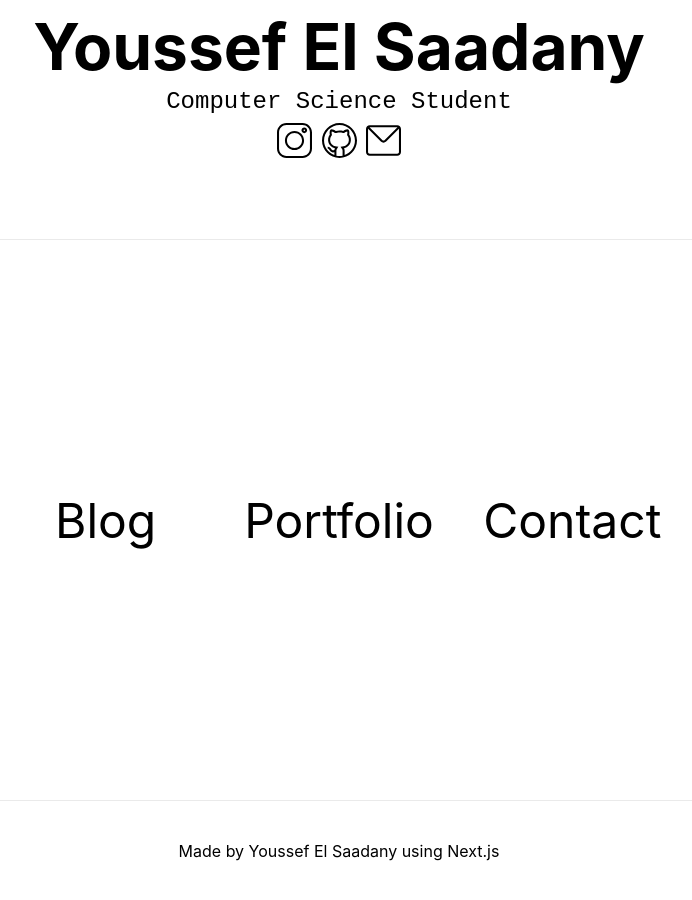
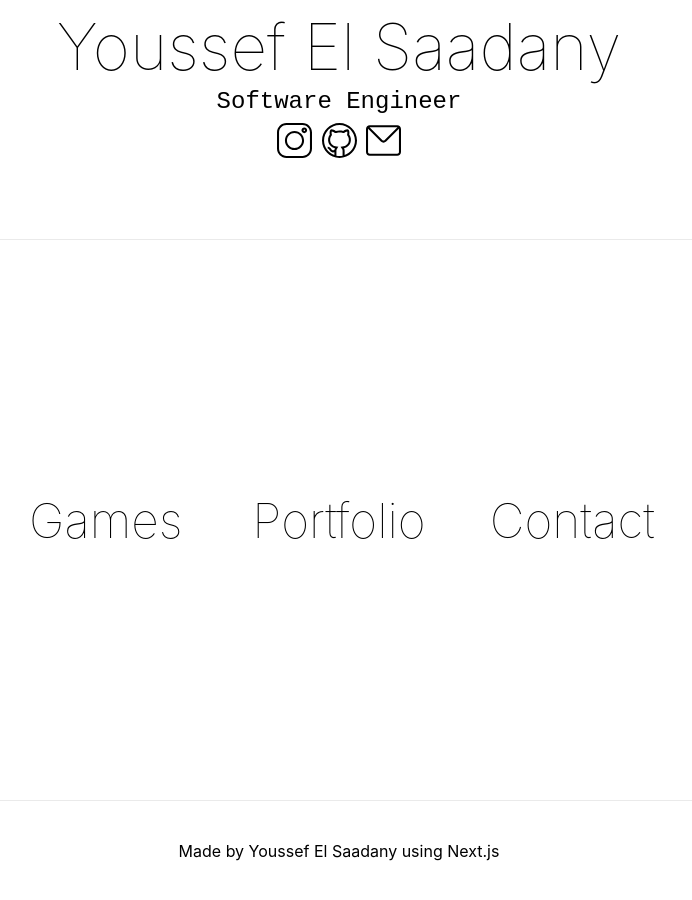
Before and after one commit to yElSaadany/aboutme, a Next.js app: page / in a window 1280 px wide. Shown: the whole page, without its empty margins (301-993 px from the left). Built offline with nearby package versions, Linux system fonts and the light colour scheme.

Commit message:
Updated index.js by adding some logic when clicking on menu
changes CSS when clicking on menu

```diff
--- a/pages/index.js
+++ b/pages/index.js
@@ -1,6 +1,8 @@
 import Head from "next/head";
+import { useState } from "react";
 
 export default function Home() {
+  const [clicked, setClicked] = useState(false);
   return (
     <div className="container">
       <Head>
@@ -12,7 +14,7 @@ export default function Home() {
         <h1 className="title">Youssef El Saadany</h1>
 
         <p className="description">
-          <code>Computer Science Student</code>
+          <code>Software Engineer</code>
         </p>
 
         <div id="social-media-icons">
@@ -28,10 +30,10 @@ export default function Home() {
         </div>
       </header>
 
-      <main>
-        <p>Blog</p>
-        <p>Portfolio</p>
-        <p>Contact</p>
+      <main className={clicked ? "clicked" : ""}>
+        <p onClick={() => setClicked(!clicked)}>Games</p>
+        <p onClick={() => setClicked(!clicked)}>Portfolio</p>
+        <p onClick={() => setClicked(!clicked)}>Contact</p>
       </main>
 
       <footer>Made by Youssef El Saadany using Next.js</footer>
--- a/styles.css
+++ b/styles.css
@@ -38,6 +38,7 @@ footer {
 .description,
 #social-media-icons {
   text-align: center;
+  font-weight: lighter;
 }
 
 .description {
@@ -65,11 +66,18 @@ main {
 }
 
 main p {
+  margin: 0;
   font-size: 3rem;
   width: 100%;
+  font-weight: lighter;
 }
 
 main p:hover {
   color: darkorchid;
   cursor: pointer;
 }
+
+/* Animations? */
+.clicked {
+  align-items: flex-start;
+}
```
